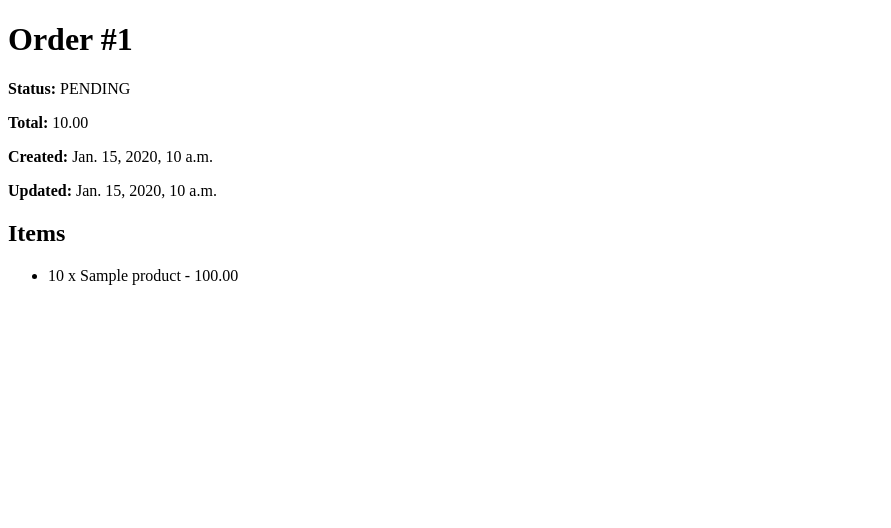
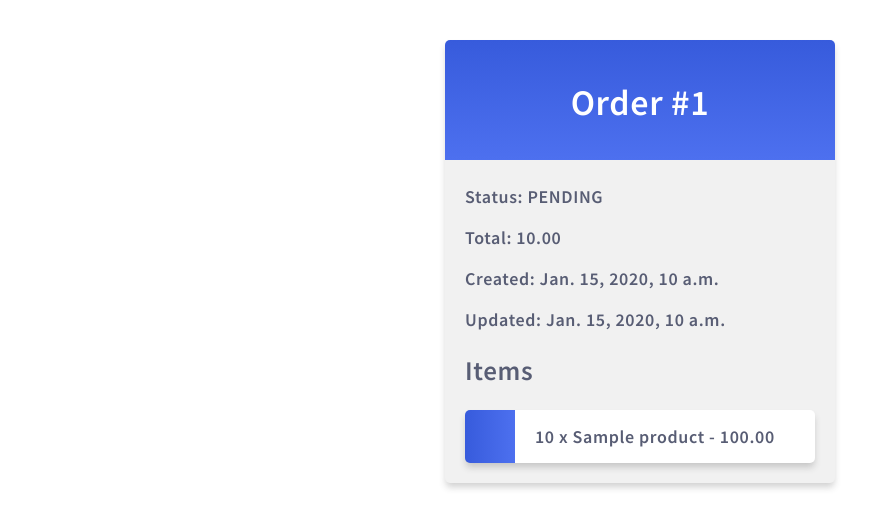
Before and after one commit to samilabud/DjangoEcommerce, a Django app: page /orders/order_detail/1 in a window 1280 px wide. Shown: the top 528 px of the page, without its empty margins (0-891 px from the left). Run offline with Django 5.2, Linux system fonts and the light colour scheme; tables that the repository leaves empty hold one stand-in row (values such as "Sample post"); parts of the project's set-up code (start-up, migrations or seed data) failed here and were passed over.

Commit message:
refactor: adds css and other templates pages

```diff
--- /dev/null
+++ b/backend/mystaticfiles/global.css
@@ -0,0 +1,67 @@
+@import url("https://fonts.googleapis.com/css2?family=Source+Sans+Pro:wght@400;600&display=swap");
+body {
+  margin: 0;
+  font: 600 18px "Source Sans Pro", sans-serif;
+  letter-spacing: 0.64px;
+  color: #585d74;
+}
+.topnav {
+  background-color: #375bdc;
+  color: #ffffff;
+  padding: 10px;
+}
+.topnav a:link,
+.topnav a:visited {
+  text-decoration: none;
+  color: #ffffff;
+}
+.topnav a:hover,
+.topnav a:active {
+  text-decoration: underline;
+}
+.mycard {
+  background-color: #f1f1f1;
+  background-image: linear-gradient(to bottom, #375bdc, #4d70ef);
+  background-size: 100% 120px;
+  background-repeat: no-repeat;
+  margin: 40px auto;
+  width: 350px;
+  border-radius: 5px;
+  box-shadow: 0 5px 7px -1px rgba(51, 51, 51, 0.23);
+  padding: 20px;
+}
+.mycard h1 {
+  text-align: center;
+  color: #ffffff;
+  margin: 20px 0 60px 0;
+}
+ul {
+  list-style-type: none;
+  padding: 0;
+  margin: 0;
+}
+li {
+  background-color: #ffffff;
+  background-image: linear-gradient(to right, #375bdc, #4d70ef);
+  background-size: 50px 60px;
+  background-repeat: no-repeat;
+  cursor: pointer;
+  transition: transform 0.25s;
+  border-radius: 5px;
+  box-shadow: 0 5px 7px -1px rgba(51, 51, 51, 0.23);
+  padding: 15px;
+  padding-left: 70px;
+  margin-top: 5px;
+}
+li:hover {
+  transform: scale(1.1);
+}
+a:link,
+a:visited {
+  color: #375bdc;
+}
+.main,
+.main h1 {
+  text-align: center;
+  color: #375bdc;
+}
--- /dev/null
+++ b/backend/orders/templates/footer.html
@@ -0,0 +1,3 @@
+<p>
+    This is the footer, created by {{ username }}
+</p>
--- a/backend/orders/templates/main.html
+++ b/backend/orders/templates/main.html
@@ -1,6 +1,8 @@
 {% extends 'master.html' %}
 {% block title %} Orders Module {% endblock %}
 {% block content %}
-<h1>Orders Module</h1>
-<a href="{% url 'all_orders' %}">All Orders</a>
+<div class="mycard">
+    <h1>Orders Module</h1>
+    <a href="{% url 'all_orders' %}">All Orders</a>
+</div>
 {% endblock %}
--- a/backend/orders/templates/master.html
+++ b/backend/orders/templates/master.html
@@ -1,8 +1,11 @@
+{% load static %}
 <!DOCTYPE html>
 <html>
 
 <head>
     <title>{% block title %}{% endblock %}</title>
+    <link rel="stylesheet" href="{% static 'global.css' %}">
+    <link rel="stylesheet" href="{% static 'order.css' %}">
 </head>
 
 <body>
--- a/backend/orders/templates/order_detail.html
+++ b/backend/orders/templates/order_detail.html
@@ -3,6 +3,7 @@
 {% block title %}Order detail - {{ order.id }}{% endblock %}
 
 {% block content %}
+<div class="mycard">
     <h1>Order #{{ order.id }}</h1>
 
     <p><strong>Status:</strong> {{ order.status }}</p>
@@ -16,4 +17,5 @@
         <li>{{ item.quantity }} x {{ item.product.name }} - {{ item.line_total }}</li>
         {% endfor %}
     </ul>
+</div>
 {% endblock %}
--- a/backend/orders/views.py
+++ b/backend/orders/views.py
@@ -31,7 +31,7 @@ class OrderViewSet(viewsets.ModelViewSet):
 def all_orders(request):
     template = loader.get_template('all_orders.html')
     context = {
-        'orders': Order.objects.all()
+        'orders':  Order.objects.all()
     }
     return HttpResponse(template.render(context, request))
 
--- a/backend/products/models.py
+++ b/backend/products/models.py
@@ -22,4 +22,4 @@ class Product(models.Model):
         super().save(*args, **kwargs)
 
     def __str__(self):
-        return self.name
+        return f"{self.name} ({self.price})"
--- a/backend/requirements.txt
+++ b/backend/requirements.txt
@@ -49,4 +49,5 @@ typing-inspection==0.4.1
 typing_extensions==4.14.0
 tzdata==2025.2
 urllib3==2.5.0
+whitenoise==6.9.0
 wrapt==1.17.2
```
Also changed, not shown: backend/ecommerce_backend/settings.py (+8 -1 lines), backend/orders/templates/404.html (added, +11 -0 lines), backend/orders/templates/all_orders.html (+8 -3 lines). Lines whose indentation alone changed are shown as unchanged.
